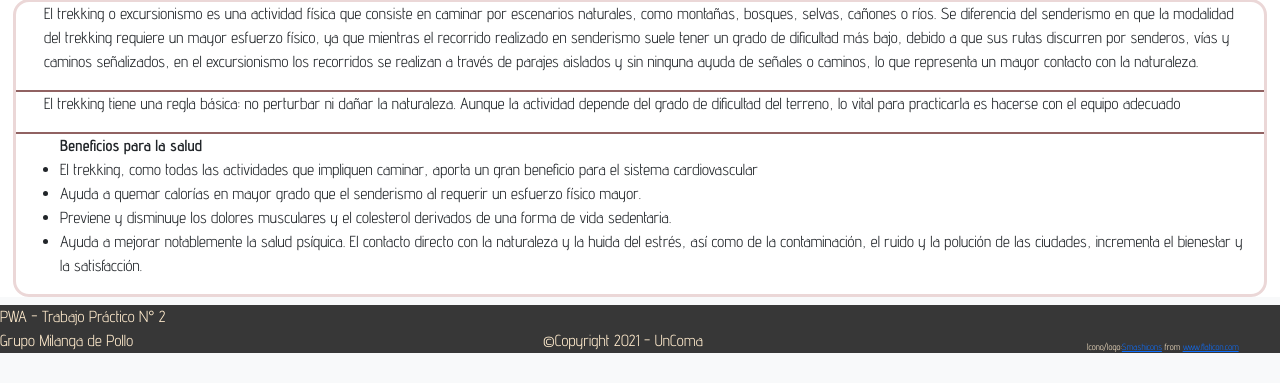
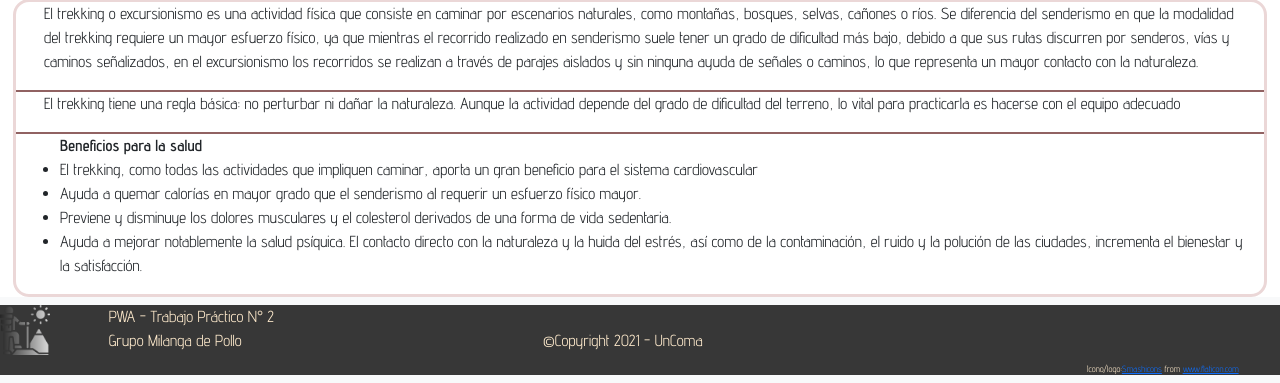
Before and after one commit to xTorettox/TrabajoGrupal, a PHP site: page /index.php in a window 1280 px wide. Shown: the part 721-1104 px from the top of the page. Before the commit the page ends 1074 px from the top, so only its background shows below. Run offline with PHP 8.4, Linux system fonts and the light colour scheme; some libraries are stand-ins or nearby versions.

Commit message:
Imagen en footer
Simplemente eso

```diff
--- a/css/style.css
+++ b/css/style.css
@@ -60,7 +60,12 @@ body {
 
 /* FOOTER */
 
+.footer img {
+  height: 50px;
+}
+
 #footer-div {
+  height: 70px;
   position: relative;
   bottom: 0;
   width: 100%;
--- a/footer.php
+++ b/footer.php
@@ -3,7 +3,10 @@
     <nav class="navbar navbar-light bg-light nav-footer">
         <div id="footer-div">
             <div class="row">
-                <div class="col-lg-3">
+            <div class="col-lg-1">
+                <img src="img/hiking.png" alt="logo">
+            </div>
+            <div class="col-lg-2">
                     <span>
                         PWA - Trabajo Práctico N° 2 <br>
                         Grupo Milanga de Pollo
```
